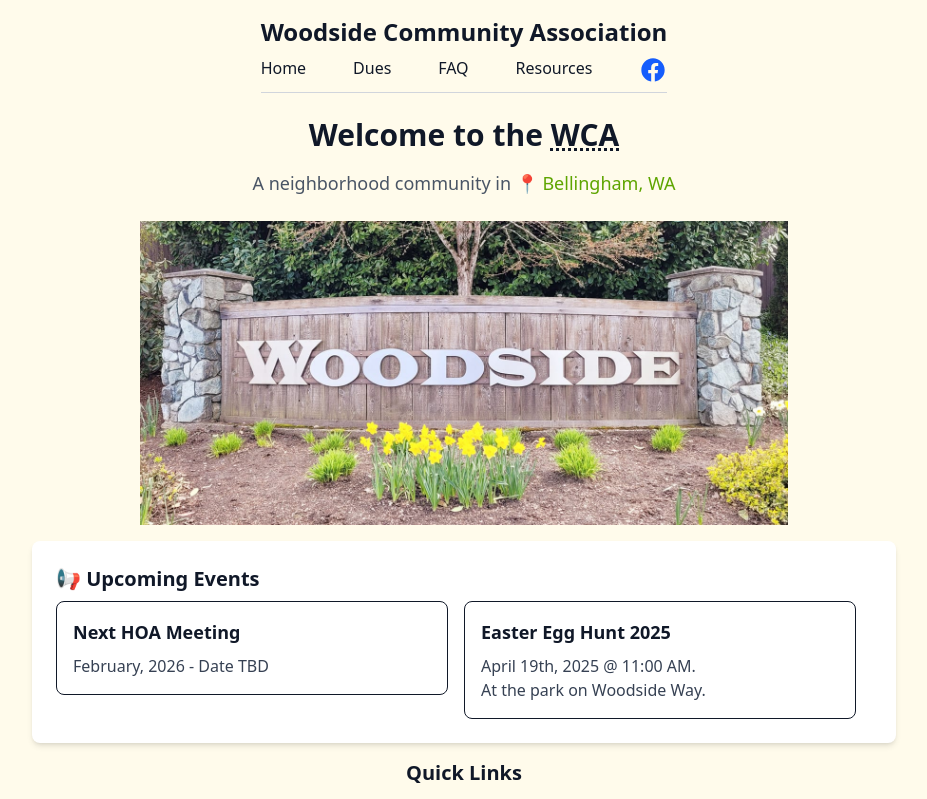
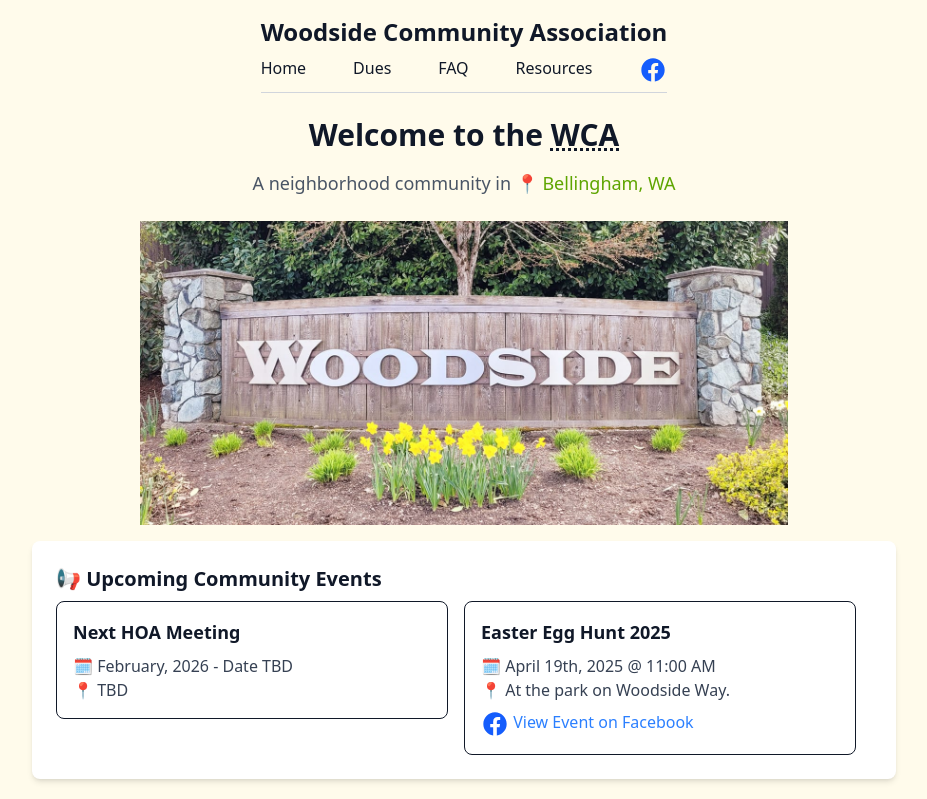
Before and after one commit to kyle-rader/woodside.github.io, a SvelteKit app: page / in a window 1280 px wide. Shown: the top 799 px of the page, without its empty margins (176-1103 px from the left). Built offline with nearby package versions, Linux system fonts and the light colour scheme.

Commit message:
update events info

```diff
--- a/src/routes/+page.svelte
+++ b/src/routes/+page.svelte
@@ -8,12 +8,16 @@
 	let events = [
 		{
 			title: 'Next HOA Meeting',
-			notes: 'February, 2026 - Date TBD',
+			date: 'February, 2026 - Date TBD',
+			location: 'TBD',
+			fbLink: null,
 			clearOn: '2026-03-15'
 		},
 		{
 			title: 'Easter Egg Hunt 2025',
-			notes: 'April 19th, 2025 @ 11:00 AM.<br/>At the park on Woodside Way.',
+			date: 'April 19th, 2025 @ 11:00 AM',
+			location: 'At the park on Woodside Way.',
+			fbLink: 'https://fb.me/e/2uGUbSOD6',
 			clearOn: '2025-04-20'
 		}
 	];
@@ -37,13 +41,28 @@
 
 	<img src="/img/woodside_sign.jpg" alt="Woodside Sign" class="mx-auto mb-4 sm:w-3/4" />
 
-	<Section title="📢 Upcoming Events" class="gap-4 rounded-lg bg-white shadow-md dark:bg-zinc-700">
+	<Section
+		title="📢 Upcoming Community Events"
+		class="gap-4 rounded-lg bg-white shadow-md dark:bg-zinc-700"
+	>
 		<div class="flex flex-col gap-4 sm:flex-row sm:flex-wrap">
 			{#each futureEvents as event}
 				<div class="min-w-[300px] flex-1 sm:max-w-[calc(50%-1rem)]">
 					<div class="flex flex-col gap-2 rounded-lg border p-4">
 						<h3 class="text-lg font-bold">{event.title}</h3>
-						<p class="text-gray-700 dark:text-gray-200">{@html event.notes}</p>
+						<p class="text-gray-700 dark:text-gray-200">
+							🗓️ {event.date}
+							{#if event.location}
+								<br />📍 {event.location}
+							{/if}
+						</p>
+						{#if event.fbLink}
+							<Link href={event.fbLink}>
+								<span class="text-blue-500">
+									<FacebookIcon /> View Event on Facebook
+								</span>
+							</Link>
+						{/if}
 					</div>
 				</div>
 			{/each}
```
